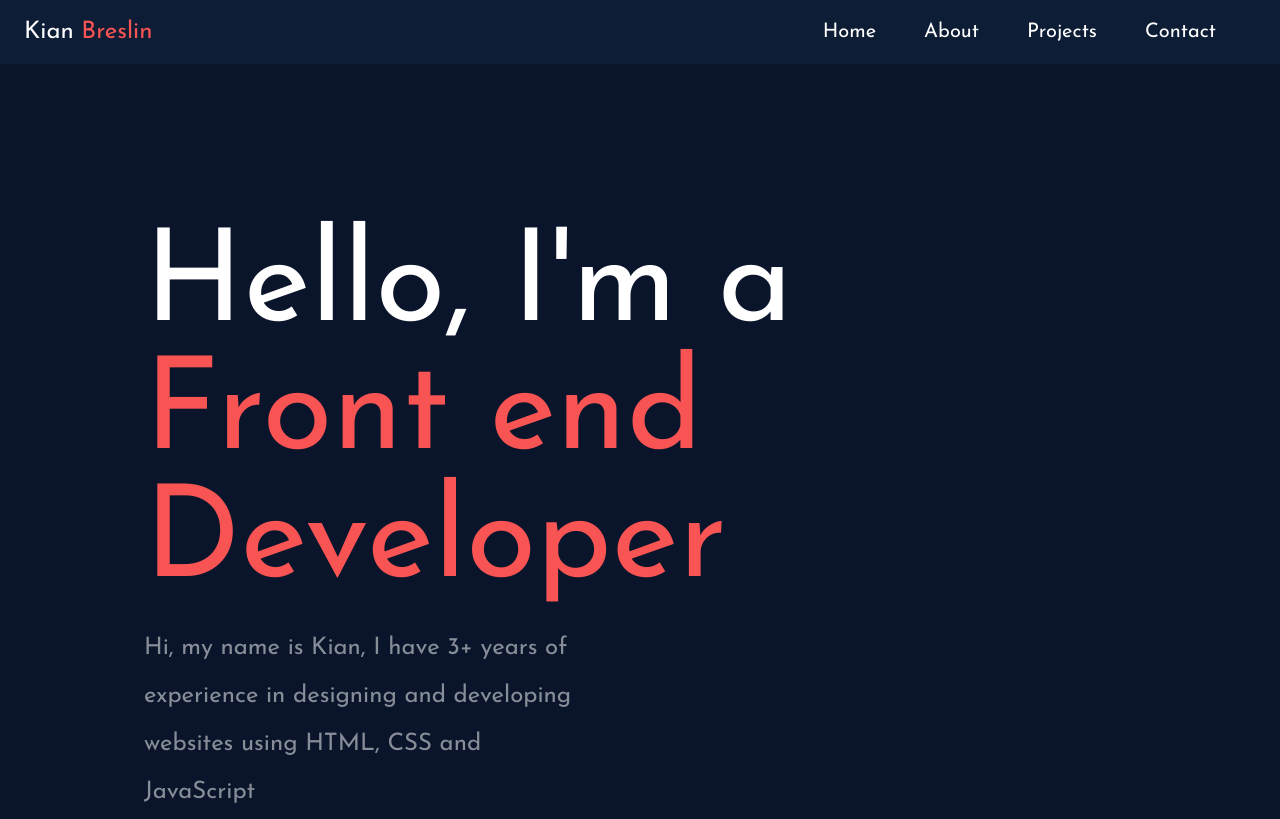
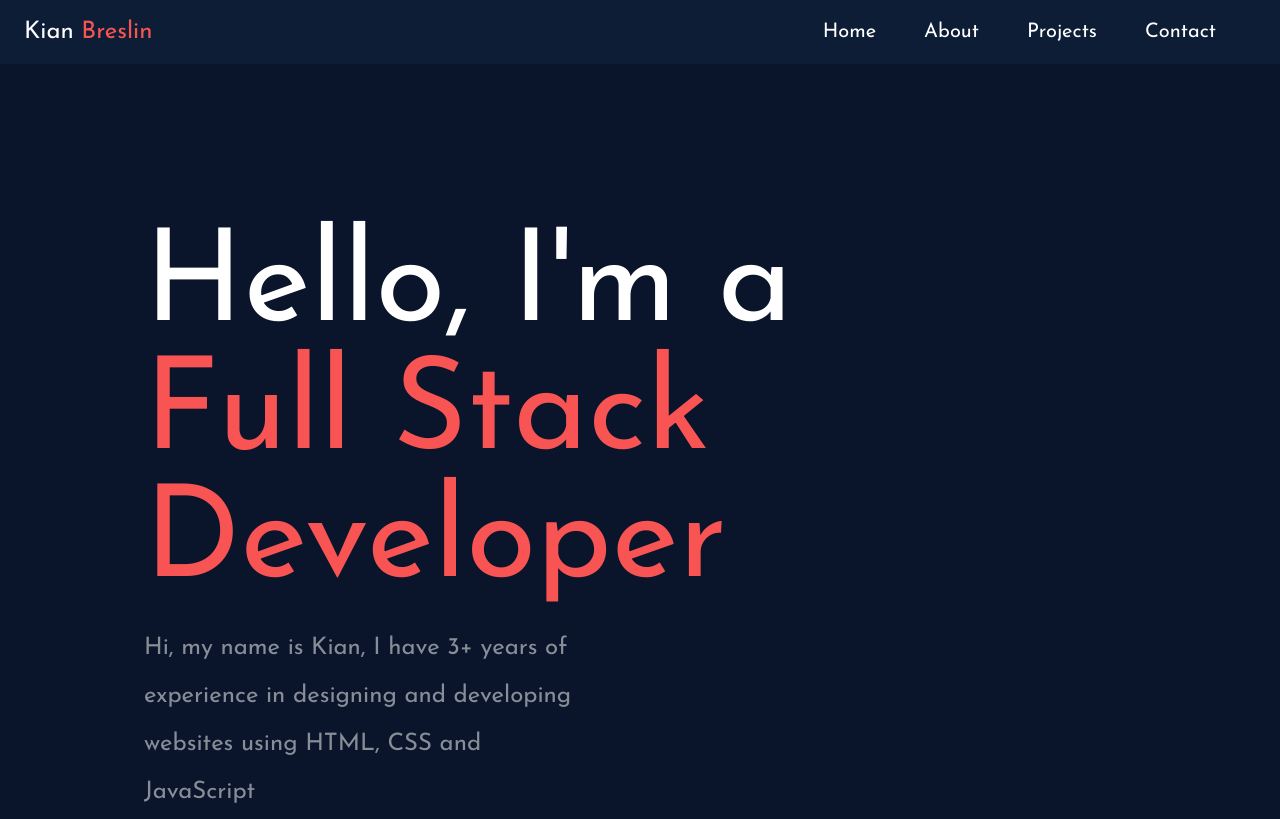
Before and after one commit to Kian-Breslin/portfolio, a plain HTML site: page index.html in a window 1280 px wide. Shown: the top 819 px of the page. Drawn offline with Linux system fonts and the light colour scheme; files whose address does not match are found by name.

Commit message:
Update - Main title description
Changed form "front end" to "full stack"

```diff
--- a/index.html
+++ b/index.html
@@ -49,7 +49,7 @@
 
     <p id="home"></p>
     <div class="mainBg">
-        <div class="title">Hello, I'm a <br><span>Front end Developer</span></div>
+        <div class="title">Hello, I'm a <br><span>Full Stack Developer</span></div>
         <div class="titleDesc">Hi, my name is Kian, I have 3+ years of experience in designing and developing websites using HTML, CSS and JavaScript</div>
         <div class="button">View my Work!</div>
     </div>
```
